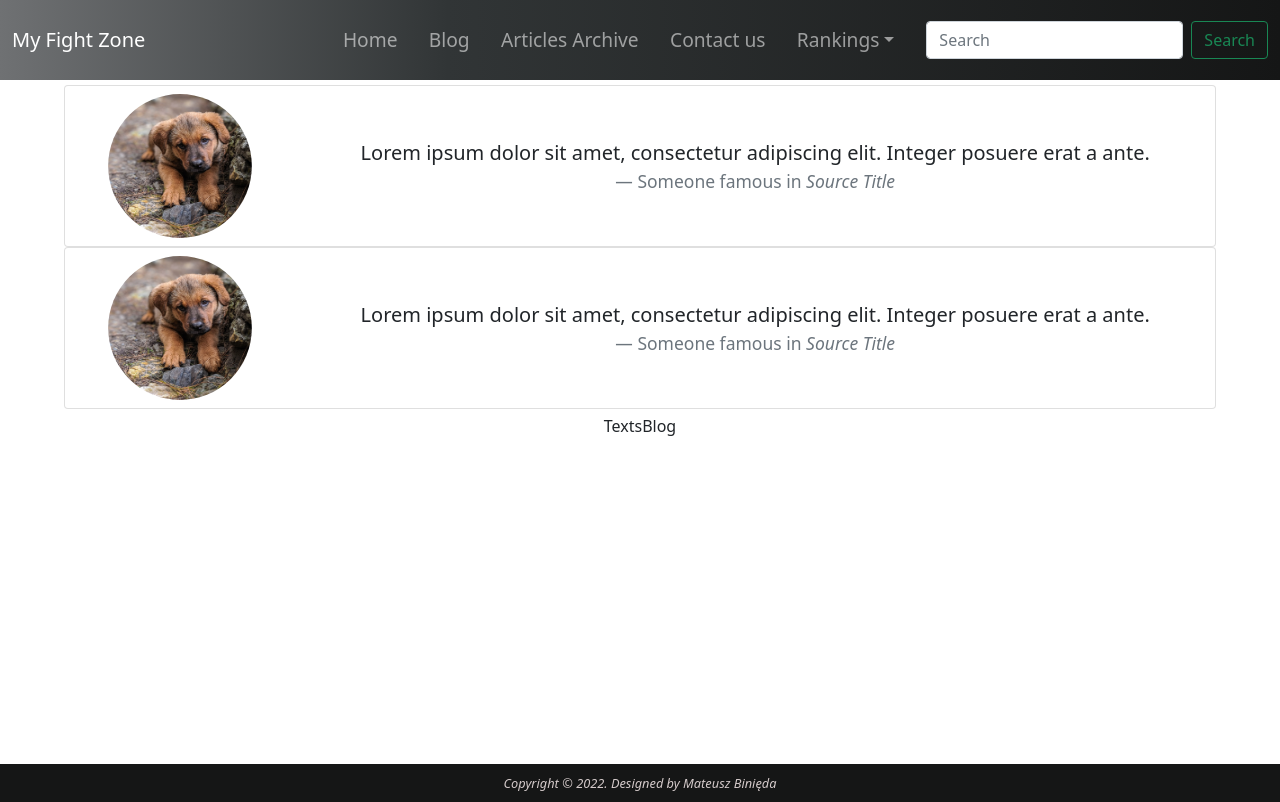
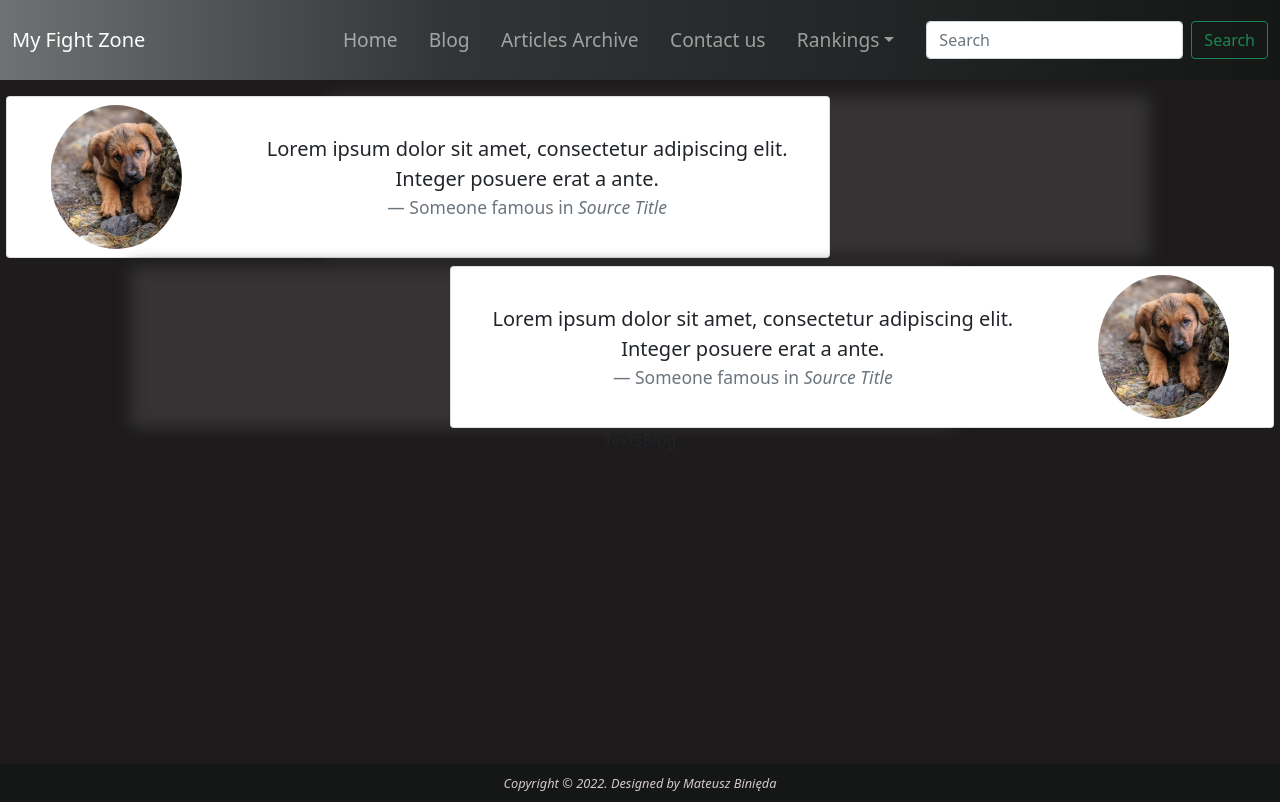
Before and after one commit to Arssin/My-Fight-Zone, a React (Create React App) app: page /blog in a window 1280 px wide. Built offline with nearby package versions, Linux system fonts and the light colour scheme; no server answers.

Commit message:
start with blog

```diff
--- a/src/components/Blog/Blog.scss
+++ b/src/components/Blog/Blog.scss
@@ -1,6 +1,9 @@
+@import '../variables.scss';
+
 .body {
     min-height: 85.5vh;
     display: flex;
     flex-direction: column;
     align-items: center;
+    background: $main-container;
 }
--- a/src/components/Blog/Header/HeaderBlog.scss
+++ b/src/components/Blog/Header/HeaderBlog.scss
@@ -1,8 +1,34 @@
+@import '../../variables.scss';
+
 .cards {
     display: flex;
     flex-direction: column;
-    margin: 0.3rem 0;
-    width: 90%;
+    width: 99%;
+    margin-top: 1rem;
+    gap: 0.5rem;
+
+    @media (min-width: 768px) {
+    }
+
+    .writerOne {
+        display: flex;
+        align-self: flex-start;
+
+        @media (min-width: 768px) {
+            width: 65%;
+            box-shadow: 20rem 0 1rem 0 $container;
+        }
+    }
+
+    .writerTwo {
+        display: flex;
+        align-self: flex-end;
+
+        @media (min-width: 768px) {
+            width: 65%;
+            box-shadow: -20rem 0 1rem 0 $container;
+        }
+    }
 
     .card {
         align-items: center;
--- a/src/components/Blog/Header/HeaderBlog.tsx
+++ b/src/components/Blog/Header/HeaderBlog.tsx
@@ -6,7 +6,7 @@ import './HeaderBlog.scss'
 export function HeaderBlog() {
     return (
         <div className="cards">
-            <Card>
+            <Card className="writerOne">
                 <Image src={avatar1} fluid roundedCircle className="picture" />
                 <Card.Body>
                     <blockquote className="blockquote mb-0">
@@ -22,8 +22,7 @@ export function HeaderBlog() {
                     </blockquote>
                 </Card.Body>
             </Card>
-            <Card>
-                <Image src={avatar1} fluid roundedCircle className="picture" />
+            <Card className="writerTwo">
                 <Card.Body>
                     <blockquote className="blockquote mb-0">
                         <p>
@@ -37,6 +36,7 @@ export function HeaderBlog() {
                         </footer>
                     </blockquote>
                 </Card.Body>
+                <Image src={avatar1} fluid roundedCircle className="picture" />
             </Card>
         </div>
     )
```
